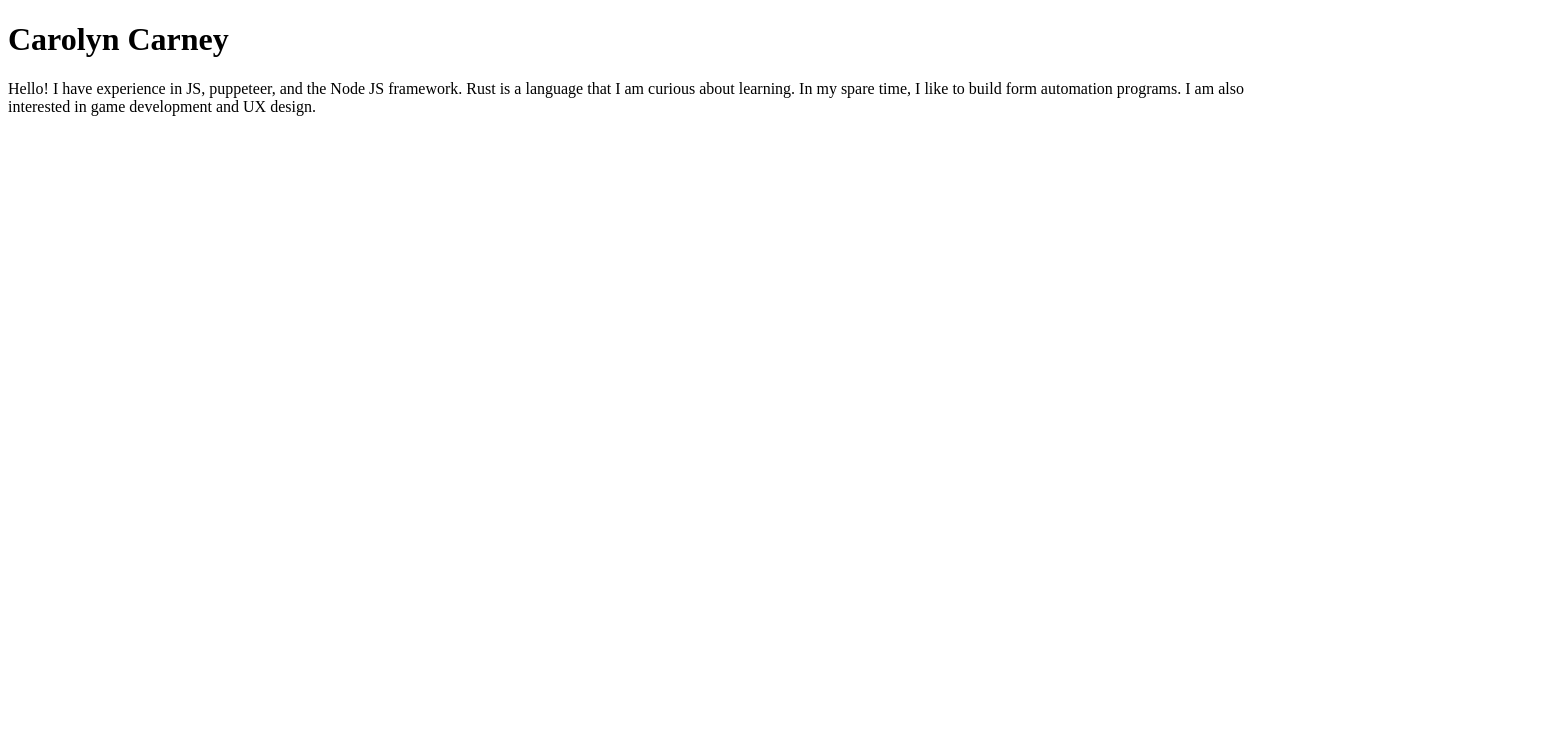
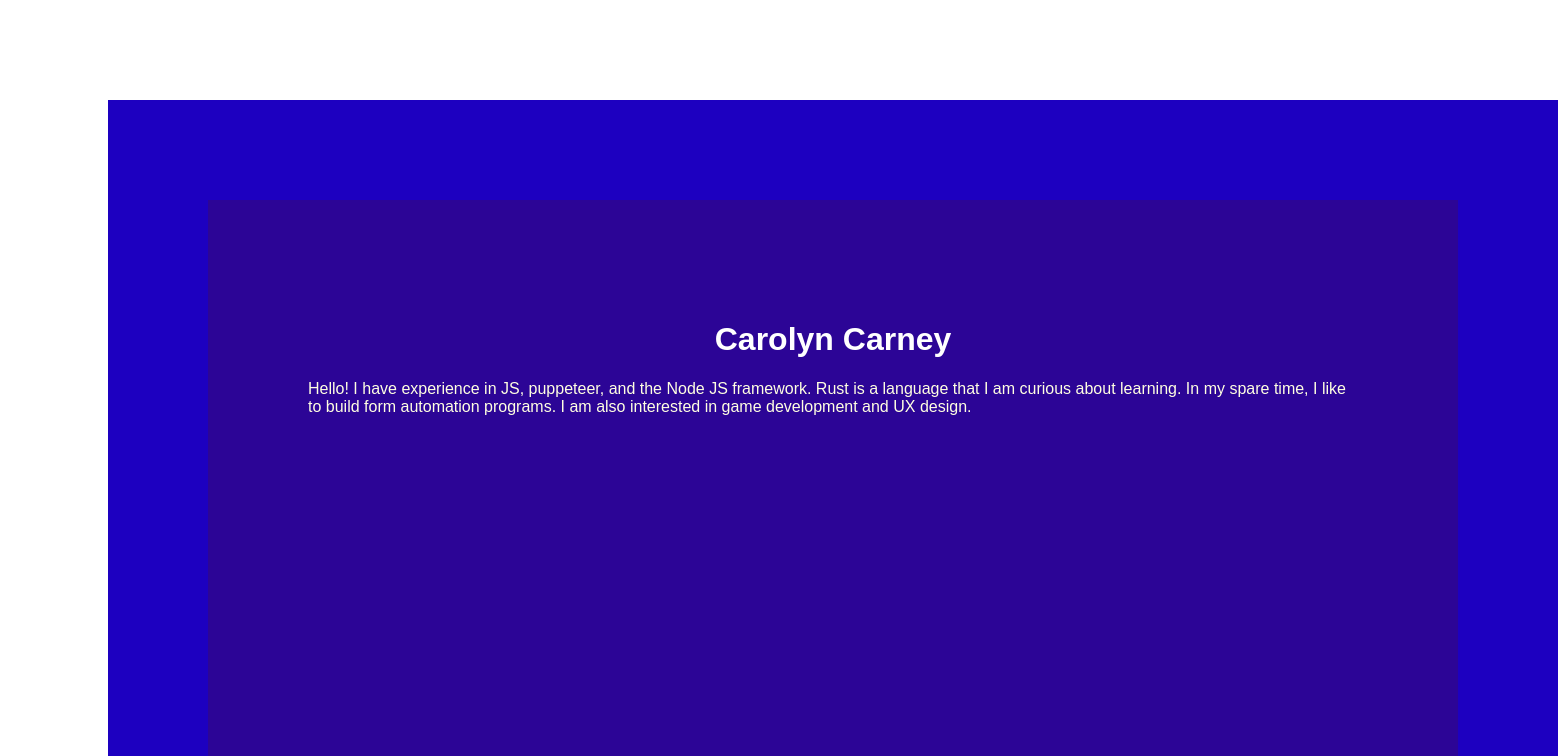
Before and after one commit to carolynraquel/carolynraquel.github.io, a plain HTML site: page Lab1/index.html in a window 1280 px wide. Shown: the top 756 px of the page, 1558 px wide, since content can reach past the window. Drawn offline with Linux system fonts and the light colour scheme.

Commit message:
Update index.html
Added inline CSS

```diff
--- a/Lab1/index.html
+++ b/Lab1/index.html
@@ -7,6 +7,27 @@
     <meta charset="utf-8"> <!--allows the browser to properly understand and show the webpage. UTF-8 stands for Unicode Transformation Format 8-bit -->
     <title>Carolyn Carney Lab 1</title> <!-- This tag appears in the browser's title bar or in the page's tab -->
     <style>
+        body {
+    div {
+    background-color: #2c0596;
+    width: 1050px;
+    height: 400px;
+    border: 100px solid rgb(29, 0, 192);
+    padding: 100px;
+    margin: 100px;
+    font-family: fantasy, sans-serif;
+    color: #ffffe1;
+    .center-heading {
+        text-align: center;
+      }
+    }
+  }
+
+  h1 {
+    color: #ffffff;
+    }
+
+  /* Add as many CSS rules as you need */
 
     </style>
 </head> <!-- close head -->
```
